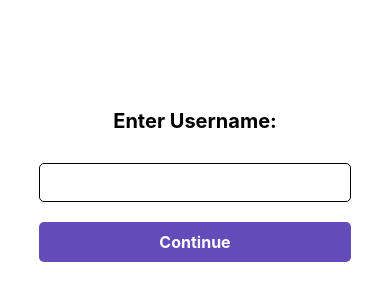
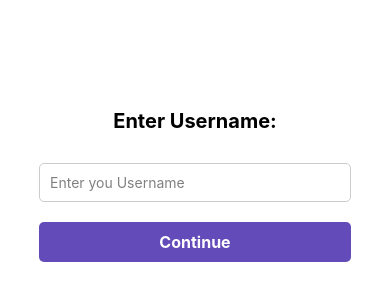
Before and after one commit to ddheer29/ChatApp, a React Native app: screen /CreateRoomScreen in a window 390 px wide. Shown: the part 232-532 px from the top of the page. Built offline with nearby package versions, Linux system fonts and the light colour scheme.

Commit message:
android specific bug fix

```diff
--- a/src/screens/ChatSpecificScreen.tsx
+++ b/src/screens/ChatSpecificScreen.tsx
@@ -9,6 +9,7 @@ import { getMessagesAPI } from '../services/api';
 
 const ChatSpecificScreen: React.FC = () => {
   const route = useRoute();
+  const isAndroid = Platform.OS === 'android';
   const { roomId, roomName, username } = route.params as RouteParams;
   console.log("🚀 ~ ChatSpecificScreen ~ roomName:", roomName);
 
@@ -155,6 +156,7 @@ const ChatSpecificScreen: React.FC = () => {
 
   return (
     <SafeAreaView style={{ flex: 1, backgroundColor: Colors.bgColor }}>
+      {isAndroid && <View style={{ height: 50 }} />}
       <View style={styles.container}>
 
         <Header
@@ -196,6 +198,7 @@ const ChatSpecificScreen: React.FC = () => {
           </TouchableOpacity>
         </Animated.View>
       </View>
+      {isAndroid && <View style={{ height: 50 }} />}
     </SafeAreaView>
   );
 };
--- a/src/screens/CreateRoomScreen.tsx
+++ b/src/screens/CreateRoomScreen.tsx
@@ -1,4 +1,4 @@
-import { Button, SafeAreaView, StyleSheet, Text, TextInput, TouchableOpacity, View } from 'react-native'
+import { Button, Platform, SafeAreaView, StyleSheet, Text, TextInput, TouchableOpacity, View } from 'react-native'
 import React, { useState } from 'react'
 import { goBack } from '../utils/NavigationUtil';
 import { createRoomAPI } from '../services/api';
@@ -19,6 +19,7 @@ const CreateRoomScreen = () => {
 
   return (
     <View style={styles.container}>
+      {Platform.OS === 'android' && <View style={{ height: 50 }} />}
       <Header title='Create a New Room' displayAddIcon={true} />
       <View style={styles.container2}>
         <Text
--- a/src/screens/RoomsListScreen.tsx
+++ b/src/screens/RoomsListScreen.tsx
@@ -1,4 +1,4 @@
-import { ActivityIndicator, Button, FlatList, SafeAreaView, StyleSheet, Text, TouchableOpacity, View } from 'react-native'
+import { ActivityIndicator, Button, FlatList, Platform, SafeAreaView, StatusBar, StyleSheet, Text, TouchableOpacity, View } from 'react-native'
 import React, { useEffect, useState } from 'react'
 import { navigate } from '../utils/NavigationUtil'
 import { RootState } from '../redux/store';
@@ -22,16 +22,18 @@ const RoomsListScreen = () => {
     try {
       setLoading(true);
       const data = await getRoomsAPI();
-      // console.log("🚀 ~ fetchRooms ~ data:", JSON.stringify(data, null, 2))
+      console.log("🚀 ~ fetchRooms ~ data:", JSON.stringify(data, null, 2))
       setRooms(data);
       setLoading(false);
     } catch (error) {
-      console.error("Error fetching rooms:", error);
+      console.log("Error fetching rooms:", error);
     }
   };
 
   return (
     <View style={styles.container}>
+      <StatusBar barStyle="dark-content" backgroundColor="#fff" />
+      {Platform.OS === 'android' && <View style={{ height: 50 }} />}
       <Header title='Available Rooms' displayAddIcon={true} showBackBtn={false} />
       {
         loading ? (
--- a/src/screens/SetUsernameScreen.tsx
+++ b/src/screens/SetUsernameScreen.tsx
@@ -9,6 +9,7 @@ import { Colors } from '../utils/Colors';
 const SetUsernameScreen = () => {
   const [username, setUsernameInput] = useState("");
   const dispatch = useDispatch();
+  const [inputFieldOnFocus, setInputFieldOnFocus] = useState(false);
 
   const handleSetUsername = async () => {
     try {
@@ -28,9 +29,17 @@ const SetUsernameScreen = () => {
         Enter Username:
       </Text>
       <TextInput
-        style={styles.input}
+        style={[styles.input, {
+          borderColor: inputFieldOnFocus ? Colors.mychatbgColor : '#ccc',
+          borderWidth: inputFieldOnFocus ? 3 : 1
+        }]}
         value={username}
         onChangeText={setUsernameInput}
+        placeholder='Enter you Username'
+        placeholderTextColor={'gray'}
+        cursorColor={Colors.mychatbgColor}
+        onFocus={() => setInputFieldOnFocus(true)}
+        onBlur={() => setInputFieldOnFocus(false)}
       />
       <TouchableOpacity
         onPress={handleSetUsername}
--- a/src/services/api.ts
+++ b/src/services/api.ts
@@ -10,7 +10,9 @@ export const setUsernameAPI = async (username: string) => {
 };
 
 export const getRoomsAPI = async () => {
+  console.log('here we are calling all the rooms: ', `${BASE_URL}/chat/rooms`);
   const response = await axios.get(`${BASE_URL}/chat/rooms`);
+  console.log('🚀 ~ getRoomsAPI ~ response:', response.data);
   return response.data;
 };
 
```
